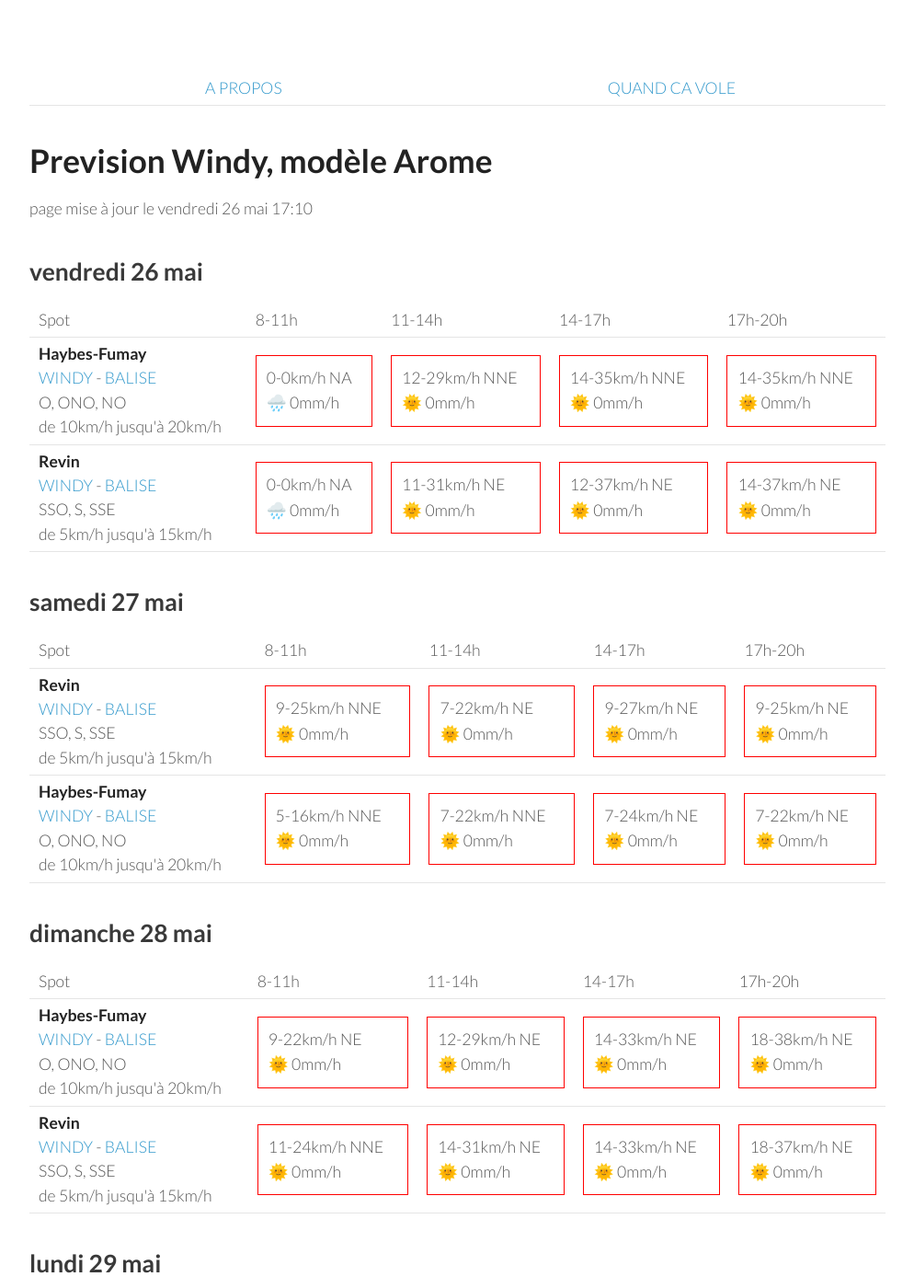
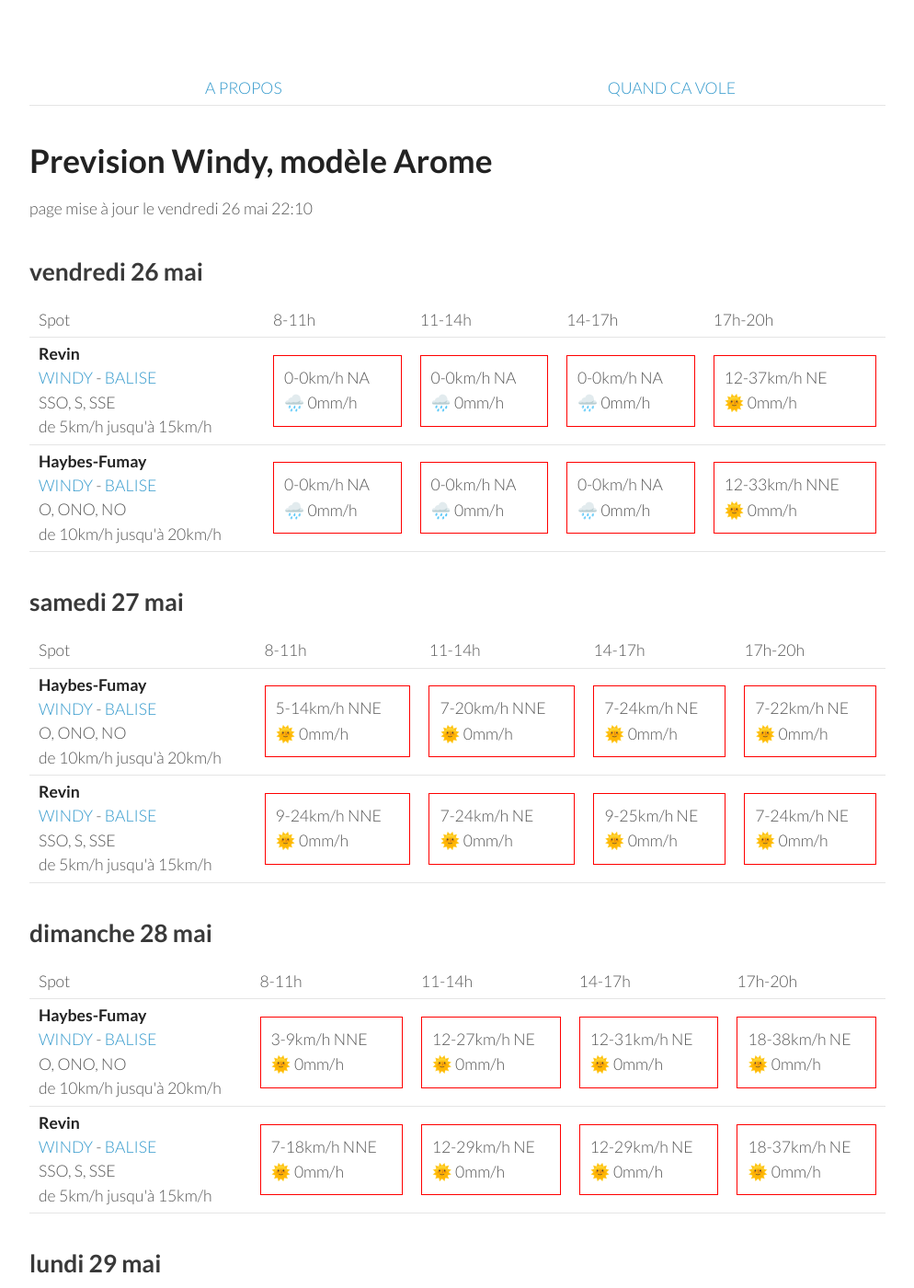
Before and after one commit to parapente-dans-le-nord/parapente-dans-le-nord.github.io, a Jekyll site: the page built from ardennes.markdown, in a window 1280 px wide and 1400 px high. Shown: the whole window at 92% size, without its empty margins (26-1020 px from the left). Built offline with Jekyll 4.4.1, drawn with Linux system fonts in a browser that asks for light colours; some of the changed text lies outside the part shown.

Commit message:
update index.markdown

```diff
--- a/ardennes.markdown
+++ b/ardennes.markdown
@@ -7,7 +7,7 @@ title:  "Tous les spots"
 {: .links}
 
 # Prevision Windy, modèle Arome
-page mise à jour le vendredi 26 mai 17:10
+page mise à jour le vendredi 26 mai 22:10
 
 ## vendredi 26 mai
 
@@ -22,21 +22,21 @@ page mise à jour le vendredi 26 mai 17:10
       <td>17h-20h</td>
     </tr>
 <tr>
+        <td><strong>Revin</strong><br><a href="https://windy.com/49.948/4.625?49.543,4.625,8">WINDY</a> - <span class=""><a href="http://www.balisemeteo.com/balise.php?idBalise=5019">BALISE</a> </span><br> <span class="vent-favorable">SSO, S, SSE</span><br><span class="force-vent">de 5km/h jusqu'à 15km/h</span> </td>
+
+            <td><div class="not-flyable"><p>0-0km/h NA</p><p>🌧️ 0mm/h</p></div></td>
+            <td><div class="not-flyable"><p>0-0km/h NA</p><p>🌧️ 0mm/h</p></div></td>
+            <td><div class="not-flyable"><p>0-0km/h NA</p><p>🌧️ 0mm/h</p></div></td>
+            <td><div class="not-flyable"><p>12-37km/h NE</p><p>🌞 0mm/h</p></div></td>
+
+    </tr>
+<tr>
         <td><strong>Haybes-Fumay</strong><br><a href="https://windy.com/49.998/4.715?49.913,4.738,10">WINDY</a> - <span class=""><a href="http://www.balisemeteo.com/balise.php?idBalise=104">BALISE</a> </span><br> <span class="vent-favorable">O, ONO, NO</span><br><span class="force-vent">de 10km/h jusqu'à 20km/h</span> </td>
 
             <td><div class="not-flyable"><p>0-0km/h NA</p><p>🌧️ 0mm/h</p></div></td>
-            <td><div class="not-flyable"><p>12-29km/h NNE</p><p>🌞 0mm/h</p></div></td>
-            <td><div class="not-flyable"><p>14-35km/h NNE</p><p>🌞 0mm/h</p></div></td>
-            <td><div class="not-flyable"><p>14-35km/h NNE</p><p>🌞 0mm/h</p></div></td>
-
-    </tr>
-<tr>
-        <td><strong>Revin</strong><br><a href="https://windy.com/49.948/4.625?49.543,4.625,8">WINDY</a> - <span class=""><a href="http://www.balisemeteo.com/balise.php?idBalise=5019">BALISE</a> </span><br> <span class="vent-favorable">SSO, S, SSE</span><br><span class="force-vent">de 5km/h jusqu'à 15km/h</span> </td>
-
             <td><div class="not-flyable"><p>0-0km/h NA</p><p>🌧️ 0mm/h</p></div></td>
-            <td><div class="not-flyable"><p>11-31km/h NE</p><p>🌞 0mm/h</p></div></td>
-            <td><div class="not-flyable"><p>12-37km/h NE</p><p>🌞 0mm/h</p></div></td>
-            <td><div class="not-flyable"><p>14-37km/h NE</p><p>🌞 0mm/h</p></div></td>
+            <td><div class="not-flyable"><p>0-0km/h NA</p><p>🌧️ 0mm/h</p></div></td>
+            <td><div class="not-flyable"><p>12-33km/h NNE</p><p>🌞 0mm/h</p></div></td>
 
     </tr>
 
@@ -56,22 +56,22 @@ page mise à jour le vendredi 26 mai 17:10
       <td>17h-20h</td>
     </tr>
 <tr>
-        <td><strong>Revin</strong><br><a href="https://windy.com/49.948/4.625?49.543,4.625,8">WINDY</a> - <span class=""><a href="http://www.balisemeteo.com/balise.php?idBalise=5019">BALISE</a> </span><br> <span class="vent-favorable">SSO, S, SSE</span><br><span class="force-vent">de 5km/h jusqu'à 15km/h</span> </td>
+        <td><strong>Haybes-Fumay</strong><br><a href="https://windy.com/49.998/4.715?49.913,4.738,10">WINDY</a> - <span class=""><a href="http://www.balisemeteo.com/balise.php?idBalise=104">BALISE</a> </span><br> <span class="vent-favorable">O, ONO, NO</span><br><span class="force-vent">de 10km/h jusqu'à 20km/h</span> </td>
 
-            <td><div class="not-flyable"><p>9-25km/h NNE</p><p>🌞 0mm/h</p></div></td>
+            <td><div class="not-flyable"><p>5-14km/h NNE</p><p>🌞 0mm/h</p></div></td>
+            <td><div class="not-flyable"><p>7-20km/h NNE</p><p>🌞 0mm/h</p></div></td>
+            <td><div class="not-flyable"><p>7-24km/h NE</p><p>🌞 0mm/h</p></div></td>
             <td><div class="not-flyable"><p>7-22km/h NE</p><p>🌞 0mm/h</p></div></td>
-            <td><div class="not-flyable"><p>9-27km/h NE</p><p>🌞 0mm/h</p></div></td>
-            <td><div class="not-flyable"><p>9-25km/h NE</p><p>🌞 0mm/h</p></div></td>
 
 
     </tr>
 <tr>
-        <td><strong>Haybes-Fumay</strong><br><a href="https://windy.com/49.998/4.715?49.913,4.738,10">WINDY</a> - <span class=""><a href="http://www.balisemeteo.com/balise.php?idBalise=104">BALISE</a> </span><br> <span class="vent-favorable">O, ONO, NO</span><br><span class="force-vent">de 10km/h jusqu'à 20km/h</span> </td>
+        <td><strong>Revin</strong><br><a href="https://windy.com/49.948/4.625?49.543,4.625,8">WINDY</a> - <span class=""><a href="http://www.balisemeteo.com/balise.php?idBalise=5019">BALISE</a> </span><br> <span class="vent-favorable">SSO, S, SSE</span><br><span class="force-vent">de 5km/h jusqu'à 15km/h</span> </td>
 
-            <td><div class="not-flyable"><p>5-16km/h NNE</p><p>🌞 0mm/h</p></div></td>
-            <td><div class="not-flyable"><p>7-22km/h NNE</p><p>🌞 0mm/h</p></div></td>
+            <td><div class="not-flyable"><p>9-24km/h NNE</p><p>🌞 0mm/h</p></div></td>
             <td><div class="not-flyable"><p>7-24km/h NE</p><p>🌞 0mm/h</p></div></td>
-            <td><div class="not-flyable"><p>7-22km/h NE</p><p>🌞 0mm/h</p></div></td>
+            <td><div class="not-flyable"><p>9-25km/h NE</p><p>🌞 0mm/h</p></div></td>
+            <td><div class="not-flyable"><p>7-24km/h NE</p><p>🌞 0mm/h</p></div></td>
 
 
     </tr>
@@ -94,9 +94,9 @@ page mise à jour le vendredi 26 mai 17:10
 <tr>
         <td><strong>Haybes-Fumay</strong><br><a href="https://windy.com/49.998/4.715?49.913,4.738,10">WINDY</a> - <span class=""><a href="http://www.balisemeteo.com/balise.php?idBalise=104">BALISE</a> </span><br> <span class="vent-favorable">O, ONO, NO</span><br><span class="force-vent">de 10km/h jusqu'à 20km/h</span> </td>
 
-            <td><div class="not-flyable"><p>9-22km/h NE</p><p>🌞 0mm/h</p></div></td>
-            <td><div class="not-flyable"><p>12-29km/h NE</p><p>🌞 0mm/h</p></div></td>
-            <td><div class="not-flyable"><p>14-33km/h NE</p><p>🌞 0mm/h</p></div></td>
+            <td><div class="not-flyable"><p>3-9km/h NNE</p><p>🌞 0mm/h</p></div></td>
+            <td><div class="not-flyable"><p>12-27km/h NE</p><p>🌞 0mm/h</p></div></td>
+            <td><div class="not-flyable"><p>12-31km/h NE</p><p>🌞 0mm/h</p></div></td>
             <td><div class="not-flyable"><p>18-38km/h NE</p><p>🌞 0mm/h</p></div></td>
 
 
@@ -104,9 +104,9 @@ page mise à jour le vendredi 26 mai 17:10
 <tr>
         <td><strong>Revin</strong><br><a href="https://windy.com/49.948/4.625?49.543,4.625,8">WINDY</a> - <span class=""><a href="http://www.balisemeteo.com/balise.php?idBalise=5019">BALISE</a> </span><br> <span class="vent-favorable">SSO, S, SSE</span><br><span class="force-vent">de 5km/h jusqu'à 15km/h</span> </td>
 
-            <td><div class="not-flyable"><p>11-24km/h NNE</p><p>🌞 0mm/h</p></div></td>
-            <td><div class="not-flyable"><p>14-31km/h NE</p><p>🌞 0mm/h</p></div></td>
-            <td><div class="not-flyable"><p>14-33km/h NE</p><p>🌞 0mm/h</p></div></td>
+            <td><div class="not-flyable"><p>7-18km/h NNE</p><p>🌞 0mm/h</p></div></td>
+            <td><div class="not-flyable"><p>12-29km/h NE</p><p>🌞 0mm/h</p></div></td>
+            <td><div class="not-flyable"><p>12-29km/h NE</p><p>🌞 0mm/h</p></div></td>
             <td><div class="not-flyable"><p>18-37km/h NE</p><p>🌞 0mm/h</p></div></td>
 
 
@@ -130,20 +130,20 @@ page mise à jour le vendredi 26 mai 17:10
 <tr>
         <td><strong>Revin</strong><br><a href="https://windy.com/49.948/4.625?49.543,4.625,8">WINDY</a> - <span class=""><a href="http://www.balisemeteo.com/balise.php?idBalise=5019">BALISE</a> </span><br> <span class="vent-favorable">SSO, S, SSE</span><br><span class="force-vent">de 5km/h jusqu'à 15km/h</span> </td>
 
-            <td><div class="not-flyable"><p>20-42km/h NNE</p><p>🌞 0mm/h</p></div></td>
+            <td><div class="not-flyable"><p>22-42km/h NNE</p><p>🌞 0mm/h</p></div></td>
             <td><div class="not-flyable"><p>20-44km/h NNE</p><p>🌞 0mm/h</p></div></td>
-            <td><div class="not-flyable"><p>24-48km/h NNE</p><p>🌞 0mm/h</p></div></td>
-            <td><div class="not-flyable"><p>24-50km/h NE</p><p>🌞 0mm/h</p></div></td>
+            <td><div class="not-flyable"><p>22-46km/h NNE</p><p>🌞 0mm/h</p></div></td>
+            <td><div class="not-flyable"><p>24-48km/h NE</p><p>🌞 0mm/h</p></div></td>
 
 
     </tr>
 <tr>
         <td><strong>Haybes-Fumay</strong><br><a href="https://windy.com/49.998/4.715?49.913,4.738,10">WINDY</a> - <span class=""><a href="http://www.balisemeteo.com/balise.php?idBalise=104">BALISE</a> </span><br> <span class="vent-favorable">O, ONO, NO</span><br><span class="force-vent">de 10km/h jusqu'à 20km/h</span> </td>
 
-            <td><div class="not-flyable"><p>18-40km/h NE</p><p>🌞 0mm/h</p></div></td>
-            <td><div class="not-flyable"><p>18-40km/h NNE</p><p>🌞 0mm/h</p></div></td>
-            <td><div class="not-flyable"><p>22-48km/h NE</p><p>🌞 0mm/h</p></div></td>
-            <td><div class="not-flyable"><p>24-50km/h NE</p><p>🌞 0mm/h</p></div></td>
+            <td><div class="not-flyable"><p>20-42km/h NNE</p><p>🌞 0mm/h</p></div></td>
+            <td><div class="not-flyable"><p>18-42km/h NNE</p><p>🌞 0mm/h</p></div></td>
+            <td><div class="not-flyable"><p>22-46km/h NE</p><p>🌞 0mm/h</p></div></td>
+            <td><div class="not-flyable"><p>24-48km/h NE</p><p>🌞 0mm/h</p></div></td>
 
 
     </tr>
@@ -166,9 +166,9 @@ page mise à jour le vendredi 26 mai 17:10
 <tr>
         <td><strong>Revin</strong><br><a href="https://windy.com/49.948/4.625?49.543,4.625,8">WINDY</a> - <span class=""><a href="http://www.balisemeteo.com/balise.php?idBalise=5019">BALISE</a> </span><br> <span class="vent-favorable">SSO, S, SSE</span><br><span class="force-vent">de 5km/h jusqu'à 15km/h</span> </td>
 
-            <td><div class="not-flyable"><p>20-42km/h NNE</p><p>🌞 0mm/h</p></div></td>
-            <td><div class="not-flyable"><p>20-42km/h NNE</p><p>🌞 0mm/h</p></div></td>
-            <td><div class="not-flyable"><p>22-44km/h NE</p><p>🌞 0mm/h</p></div></td>
+            <td><div class="not-flyable"><p>18-38km/h NNE</p><p>🌞 0mm/h</p></div></td>
+            <td><div class="not-flyable"><p>20-40km/h NNE</p><p>🌞 0mm/h</p></div></td>
+            <td><div class="not-flyable"><p>20-44km/h NE</p><p>🌞 0mm/h</p></div></td>
             <td><div class="not-flyable"><p>22-46km/h NE</p><p>🌞 0mm/h</p></div></td>
 
 
@@ -176,9 +176,9 @@ page mise à jour le vendredi 26 mai 17:10
 <tr>
         <td><strong>Haybes-Fumay</strong><br><a href="https://windy.com/49.998/4.715?49.913,4.738,10">WINDY</a> - <span class=""><a href="http://www.balisemeteo.com/balise.php?idBalise=104">BALISE</a> </span><br> <span class="vent-favorable">O, ONO, NO</span><br><span class="force-vent">de 10km/h jusqu'à 20km/h</span> </td>
 
-            <td><div class="not-flyable"><p>20-40km/h NE</p><p>🌞 0mm/h</p></div></td>
+            <td><div class="not-flyable"><p>18-37km/h NE</p><p>🌞 0mm/h</p></div></td>
             <td><div class="not-flyable"><p>18-40km/h NNE</p><p>🌞 0mm/h</p></div></td>
-            <td><div class="not-flyable"><p>20-44km/h NE</p><p>🌞 0mm/h</p></div></td>
+            <td><div class="not-flyable"><p>20-42km/h NE</p><p>🌞 0mm/h</p></div></td>
             <td><div class="not-flyable"><p>22-46km/h NE</p><p>🌞 0mm/h</p></div></td>
 
 
@@ -203,19 +203,19 @@ page mise à jour le vendredi 26 mai 17:10
         <td><strong>Haybes-Fumay</strong><br><a href="https://windy.com/49.998/4.715?49.913,4.738,10">WINDY</a> - <span class=""><a href="http://www.balisemeteo.com/balise.php?idBalise=104">BALISE</a> </span><br> <span class="vent-favorable">O, ONO, NO</span><br><span class="force-vent">de 10km/h jusqu'à 20km/h</span> </td>
 
             <td><div class="not-flyable"><p>14-29km/h NE</p><p>🌞 0mm/h</p></div></td>
-            <td><div class="not-flyable"><p>18-38km/h ENE</p><p>🌞 0mm/h</p></div></td>
-            <td><div class="not-flyable"><p>20-44km/h ENE</p><p>🌞 0mm/h</p></div></td>
-            <td><div class="not-flyable"><p>22-44km/h ENE</p><p>🌞 0mm/h</p></div></td>
+            <td><div class="not-flyable"><p>16-35km/h ENE</p><p>🌞 0mm/h</p></div></td>
+            <td><div class="not-flyable"><p>20-42km/h ENE</p><p>🌞 0mm/h</p></div></td>
+            <td><div class="not-flyable"><p>22-46km/h ENE</p><p>🌞 0mm/h</p></div></td>
 
 
     </tr>
 <tr>
         <td><strong>Revin</strong><br><a href="https://windy.com/49.948/4.625?49.543,4.625,8">WINDY</a> - <span class=""><a href="http://www.balisemeteo.com/balise.php?idBalise=5019">BALISE</a> </span><br> <span class="vent-favorable">SSO, S, SSE</span><br><span class="force-vent">de 5km/h jusqu'à 15km/h</span> </td>
 
-            <td><div class="not-flyable"><p>14-29km/h NE</p><p>🌞 0mm/h</p></div></td>
-            <td><div class="not-flyable"><p>18-37km/h ENE</p><p>🌞 0mm/h</p></div></td>
-            <td><div class="not-flyable"><p>20-42km/h ENE</p><p>🌞 0mm/h</p></div></td>
-            <td><div class="not-flyable"><p>20-42km/h ENE</p><p>🌞 0mm/h</p></div></td>
+            <td><div class="not-flyable"><p>14-27km/h NE</p><p>🌞 0mm/h</p></div></td>
+            <td><div class="not-flyable"><p>16-33km/h ENE</p><p>🌞 0mm/h</p></div></td>
+            <td><div class="not-flyable"><p>20-40km/h ENE</p><p>🌞 0mm/h</p></div></td>
+            <td><div class="not-flyable"><p>20-44km/h ENE</p><p>🌞 0mm/h</p></div></td>
 
 
     </tr>
```
